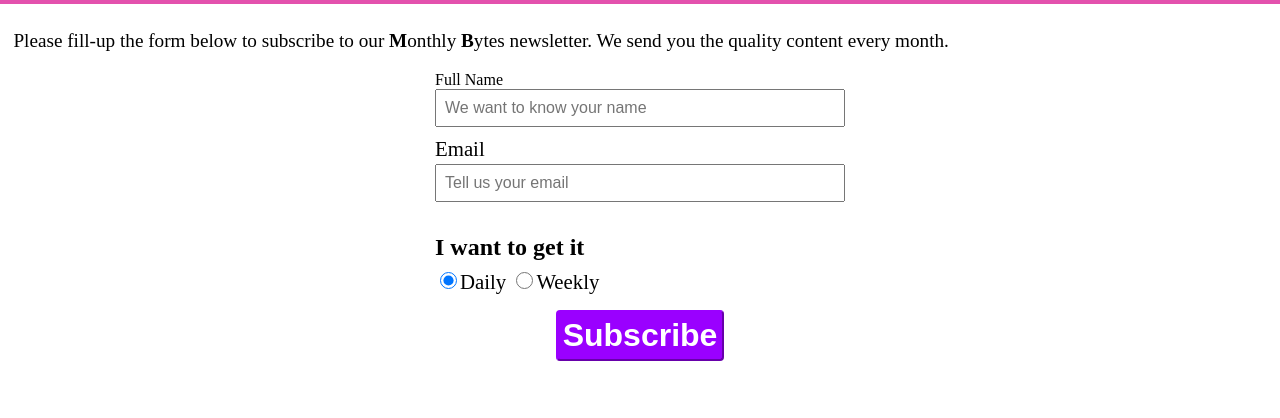
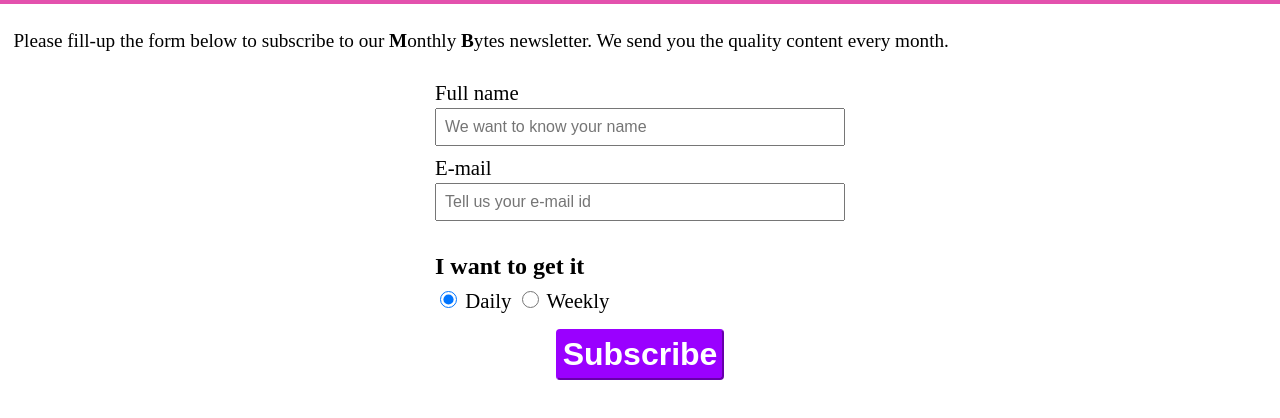
Before and after one commit to rwomdev/jamstack-subscription-form, a website: page src/index.html in a window 1280 px wide. Shown: the part 46-464 px from the top of the page. Drawn offline with Linux system fonts and the light colour scheme.

Commit message:
copied index.html from original github repo

```diff
--- a/src/index.html
+++ b/src/index.html
@@ -1,50 +1,50 @@
+
 <!DOCTYPE html>
 <html lang="en">
+
 <head>
     <meta charset="UTF-8">
     <meta http-equiv="X-UA-Compatible" content="IE=edge">
     <meta name="viewport" content="width=device-width, initial-scale=1.0">
-    <link rel="stylesheet" href="index.css">
+    <link rel="preconnect" href="https://fonts.gstatic.com">
+    <link href="https://fonts.googleapis.com/css2?family=Roboto&display=swap" rel="stylesheet">
+    <link rel="stylesheet" href="./index.css">
     <title>Monthly Bytes</title>
 </head>
+
 <body>
     <header>
         <h1>Monthly Bytes</h1>
     </header>
     <div class="content">
         <p>Please fill-up the form below to subscribe to our <b>M</b>onthly <b>B</b>ytes newsletter.
-        We send you the quality content every month.</p>
+            We send you the quality content every month.</p>
+        <form action="/success" method="POST" name="subscription" data-netlify="true" netlify-honeypot="bot-field">
 
-        <form action="/src/success.html" method="POST"
-            name="subscription"
-            data-netlify="true"
-            netlify-honeypot="bot-field>
+            <p class="hidden">
+                <label>Don’t fill this out if you’re human: <input name="bot-field" /></label>
+            </p>
 
-            <label for="fullName">Full Name</label>
-            <input type="text" name="fullName" id="fullName"
-                placeholder="We want to know your name" />
+            <label for="fullName">Full name</label>
+            <input type="text" name="fullName" id="fullName" placeholder="We want to know your name" />
 
-            <label for="email">Email</label>
-            <input type="email" name="email" id="email"
-                placeholder="Tell us your email">
+            <label for="email">E-mail</label>
+            <input type="email" name="email" id="email" placeholder="Tell us your e-mail id" />
 
             <div>
                 <h2>I want to get it</h2>
                 <label>
-                    <input type="radio" name="frequency" value="daily" checked>Daily
+                    <input type="radio" name="frequency" value="daily" checked> Daily
                 </label>
+
                 <label>
-                    <input type="radio" name="frequency" value="weekly">Weekly
+                    <input type="radio" name="frequency" value="weekly"> Weekly
                 </label>
             </div>
-            <p class="hidden">
-                <label>Don’t fill this out if you’re human:
-                     <input name="bot-field" />
-                </label>
-             </p>
 
             <button type="submit">Subscribe</button>
         </form>
     </div>
 </body>
+
 </html>
```
